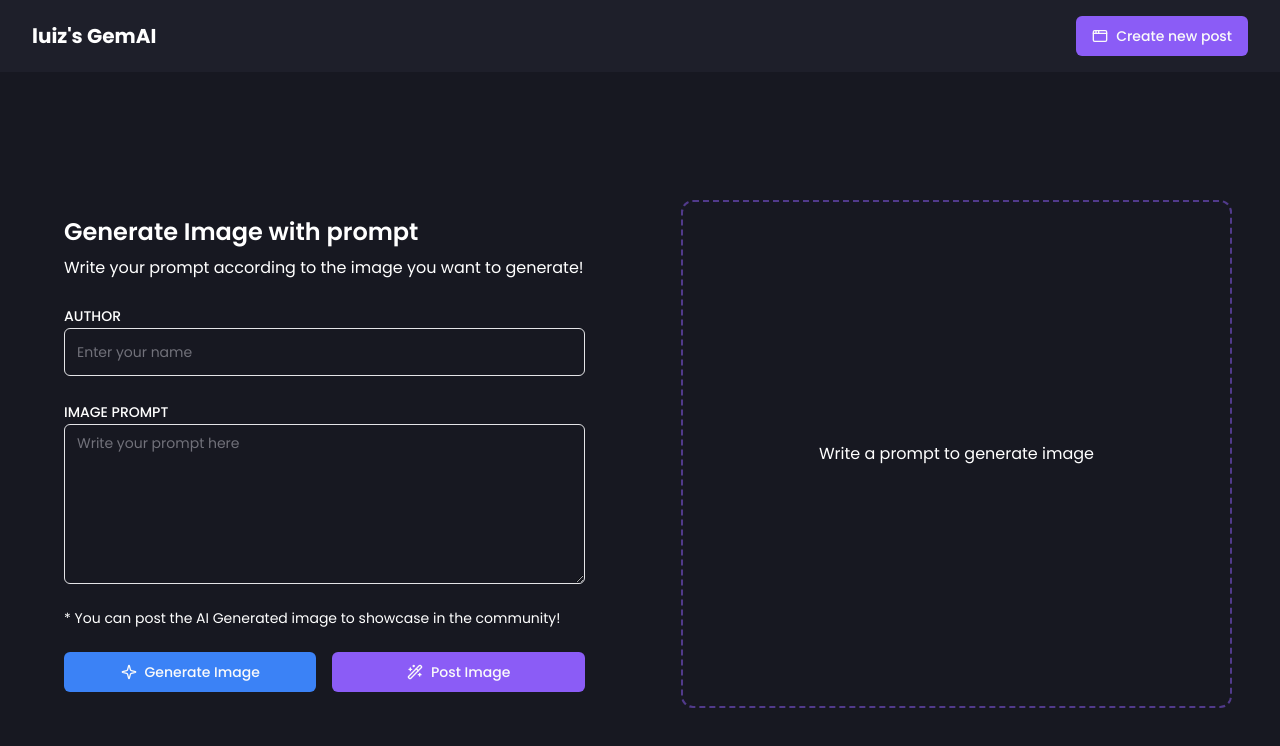
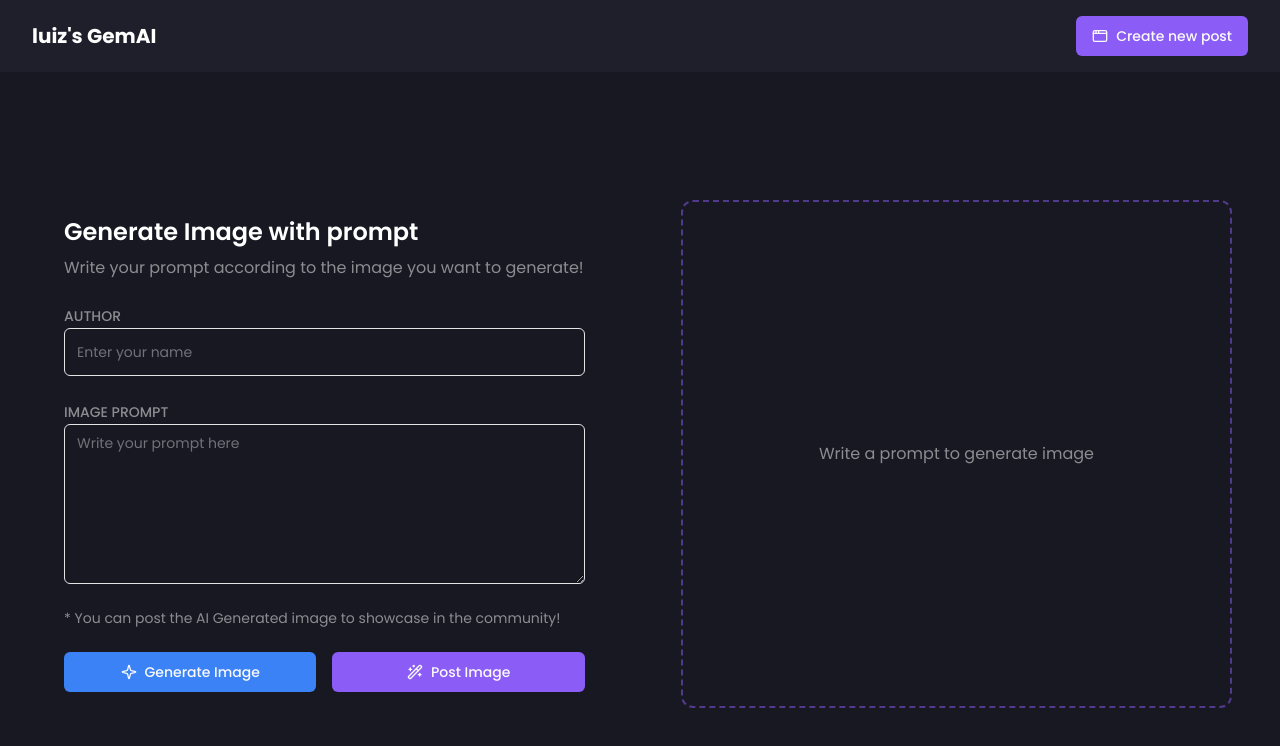
Before and after one commit to luizlacerdam/ai-image-generation-app, a React (Vite) app in the folder front-end/: page /post in a window 1280 px wide. Shown: the top 746 px of the page. Built offline with nearby package versions, Linux system fonts and the light colour scheme.

Commit message:
post styling

```diff
--- a/front-end/src/pages/Post.tsx
+++ b/front-end/src/pages/Post.tsx
@@ -12,13 +12,13 @@ const Post = () => {
 					<span className="text-2xl font-semibold">
 						Generate Image with prompt
 					</span>
-					<span>
+					<span className="text-normal opacity-50">
 						Write your prompt according to the image you want to generate!
 					</span>
 				</div>
 				<div className="flex flex-col gap-6">
 					<div>
-						<Label>AUTHOR</Label>
+						<Label className="opacity-50 text-sm">AUTHOR</Label>
 						<Input
 							className="bg-homeBackground h-12"
 							type="text"
@@ -26,13 +26,13 @@ const Post = () => {
 						/>
 					</div>
 					<div>
-						<Label>IMAGE PROMPT</Label>
+						<Label className="opacity-50 text-sm">IMAGE PROMPT</Label>
 						<Textarea
 							className="bg-homeBackground h-40"
 							placeholder="Write your prompt here"
 						/>
 					</div>
-					<span className="text-sm">
+					<span className="text-sm opacity-50">
 						* You can post the AI Generated image to showcase in the community!
 					</span>
 				</div>
@@ -51,7 +51,9 @@ const Post = () => {
 				</div>
 			</div>
 			<div className="w-1/2 border-dashed border-2 border-violet-500 flex justify-center items-center border-opacity-50 rounded-xl">
-				<span className="text-white">Write a prompt to generate image</span>
+				<span className="text-white text-opacity-50">
+					Write a prompt to generate image
+				</span>
 			</div>
 		</div>
 	);
```
